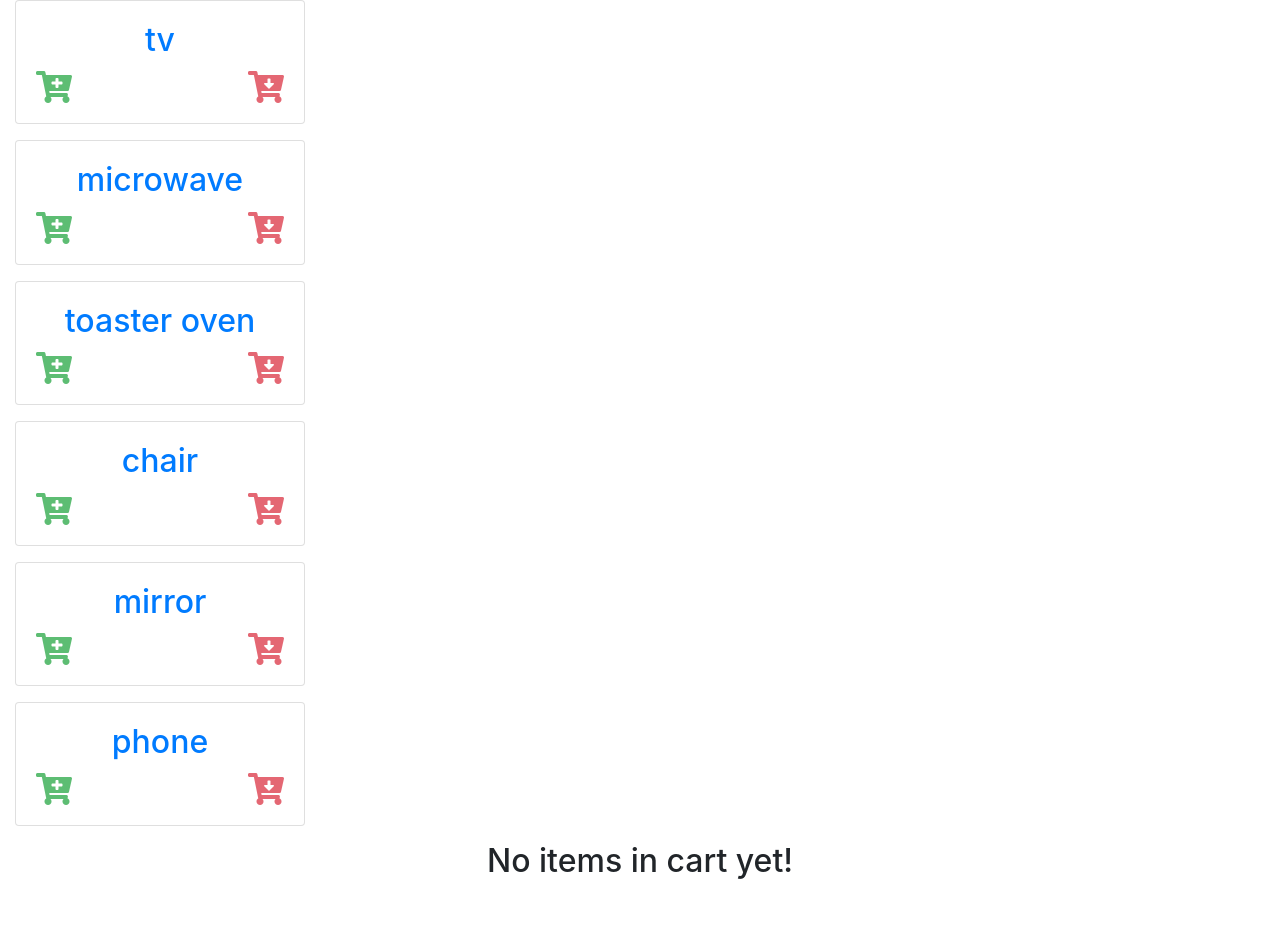
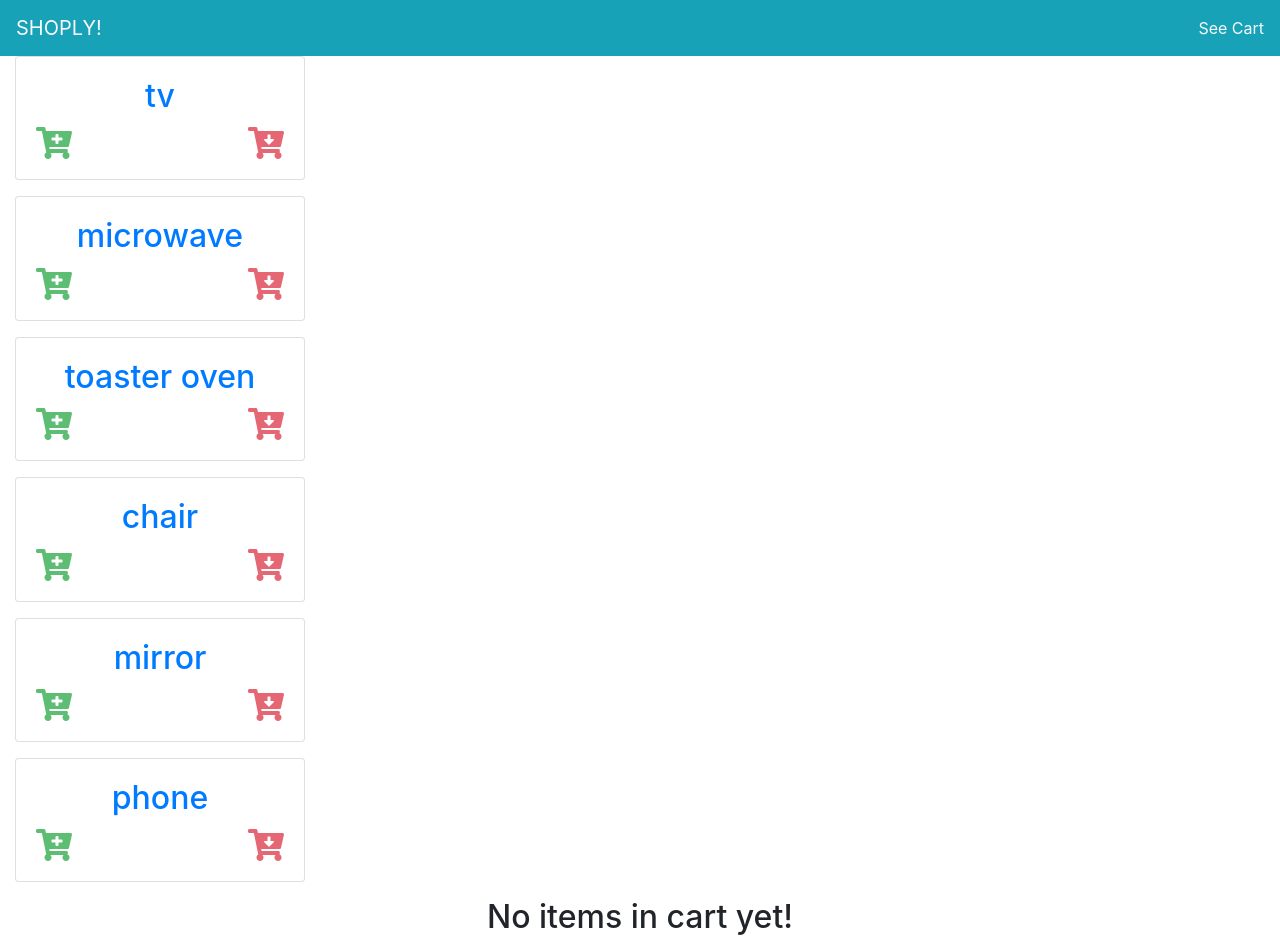
Before and after one commit to jasparvb/redux-shoply, a React (Create React App) app: page / in a window 1280 px wide. Before the commit the page ends 889 px from the top, so only its background shows below. Built offline with nearby package versions, Linux system fonts and the light colour scheme.

Commit message:
NavBar component

```diff
--- a/src/App.js
+++ b/src/App.js
@@ -1,10 +1,12 @@
 import React from 'react';
 import './App.css';
 import Routes from './Routes';
+import NavBar from './NavBar';
 
 function App() {
   return (
     <div className="App">
+      <NavBar />
       <Routes />
     </div>
   );
--- a/src/Cart.js
+++ b/src/Cart.js
@@ -20,10 +20,10 @@ function Cart() {
     ));
 
     return itemRows.length === 0 ? (
-        <h2>No items in cart yet!</h2>
+        <h2 className="mt-3">No items in cart yet!</h2>
       ) : (
         <div className="Cart">
-            <h2>Your Cart</h2>
+            <h2 className="mt-3">Your Cart</h2>
             <table>
                 <thead>
                     <tr>
--- /dev/null
+++ b/src/NavBar.js
@@ -0,0 +1,21 @@
+import React from "react";
+import { Link } from "react-router-dom";
+
+function Navbar() {
+  return (
+    <nav className="navbar navbar-light bg-info">
+      <Link to="/" className="navbar-brand text-light">
+        SHOPLY!
+      </Link>
+      <ul className="navbar-nav flex-row">
+        <li className="nav-item">
+          <Link to="/cart" className="nav-link text-light">
+            See Cart
+          </Link>
+        </li>
+      </ul>
+    </nav>
+  );
+}
+
+export default Navbar;
```
